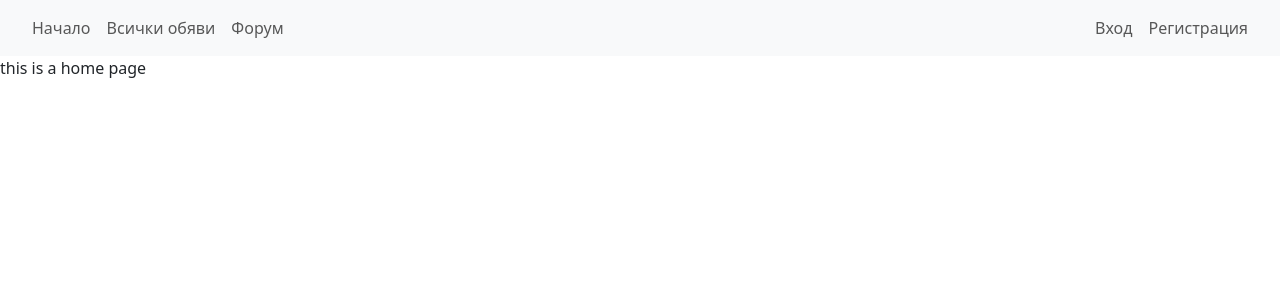
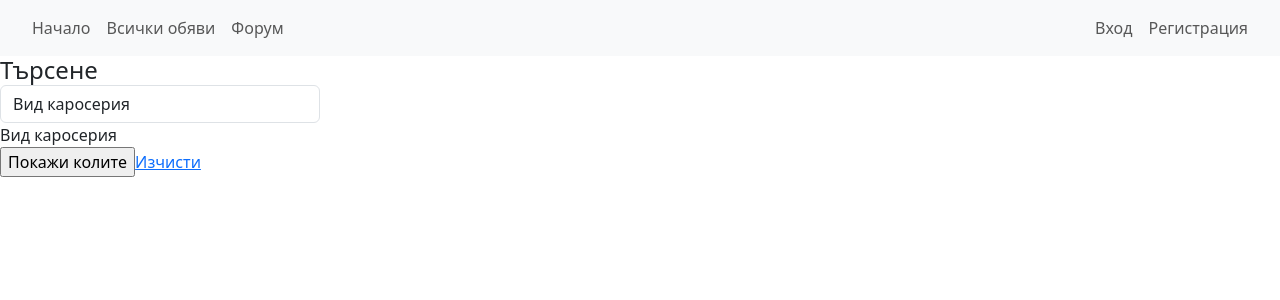
Before and after one commit to Tivanov99/Angular2024, an Angular app in the folder MobileWorld/MobileWorld/: page / in a window 1280 px wide. Shown: the top 300 px of the page. Built offline with nearby package versions, Linux system fonts and the light colour scheme.

Commit message:
part of search

```diff
--- a/MobileWorld/MobileWorld/src/app/home-page/home-page.component.html
+++ b/MobileWorld/MobileWorld/src/app/home-page/home-page.component.html
@@ -1,3 +1,46 @@
 <app-base-page>
 </app-base-page>
-<p>this is a home page</p>
+
+<div class="col-md-3 col-sm-12 classic-filter-row sidebar-sm-mg-bt ">
+    <form action="https://cars.silverstar.bg/obyavi/" method="get" data-trigger="filter">
+        <div class="filter filter-sidebar ajax-filter">
+            <div class="sidebar-entry-header">
+                <i class="stm-icon-car_search">
+                </i>
+                <span class="h4">Търсене</span>
+            </div>
+
+            <div class="col-md-12 col-sm-6 stm-filter_body">
+                <div class="form-group">
+                    <select name="body" class="form-control select2-hidden-accessible" tabindex="-1" aria-hidden="true">
+                        <option value="" selected="selected"> Вид каросерия</option>
+                    </select>
+                    <span class="select2 select2-container select2-container--default select2-container--below" dir="ltr" style="width: 100%;">
+                        <span class="selection">
+                            <span class="select2-selection select2-selection--single" role="combobox" aria-haspopup="true" aria-expanded="false" tabindex="0" aria-labelledby="select2-body-qr-container">
+                            </span>
+                            <span class="select2-selection__rendered" id="select2-body-qr-container" title=" Вид каросерия"> Вид каросерия</span>
+                            <span class="select2-selection__arrow" role="presentation"></span>
+                            <b role="presentation">
+                            </b>
+                        </span>
+                    </span>
+                </div>
+            </div>
+        </div>
+        <div>
+            <input type="hidden" id="stm_view_type" name="view_type" value="">
+            <input type="hidden" id="stm-filter-links-input" name="stm_filter_link" value="">
+            <input type="hidden" name="popular" value="">
+            <input type="hidden" name="s" value="">
+            <input type="hidden" name="sort_order" value="">
+            <div class="sidebar-action-units">
+                <input id="stm-classic-filter-submit" class="hidden" type="submit" value="Покажи колите">
+                <a href="https://cars.silverstar.bg/obyavi/" class="button">
+                    <span>Изчисти</span>
+                </a>
+            </div>
+        </div>
+    </form>
+</div>
+<div class="stm-inventory-sidebar"></div>
```
